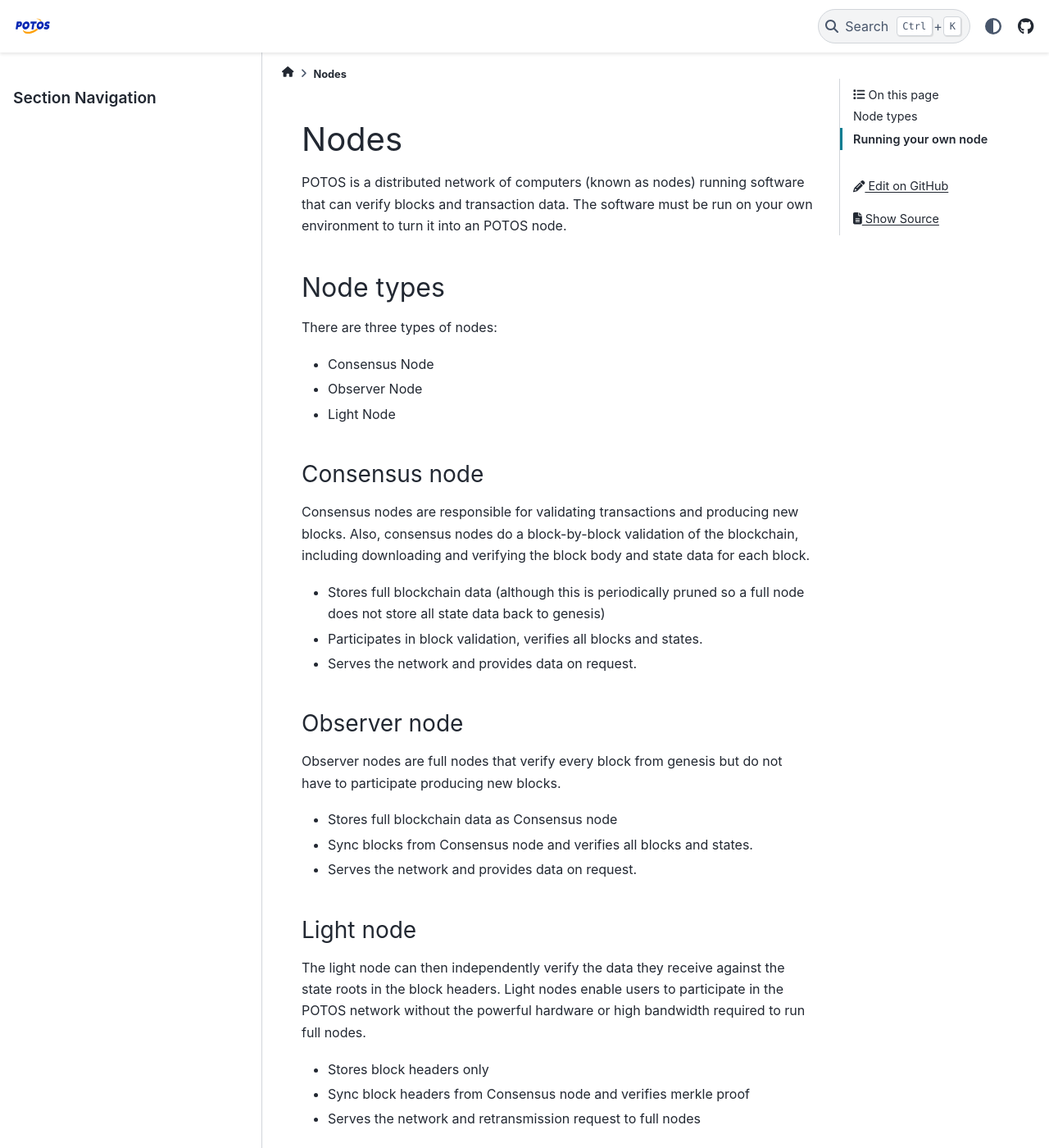
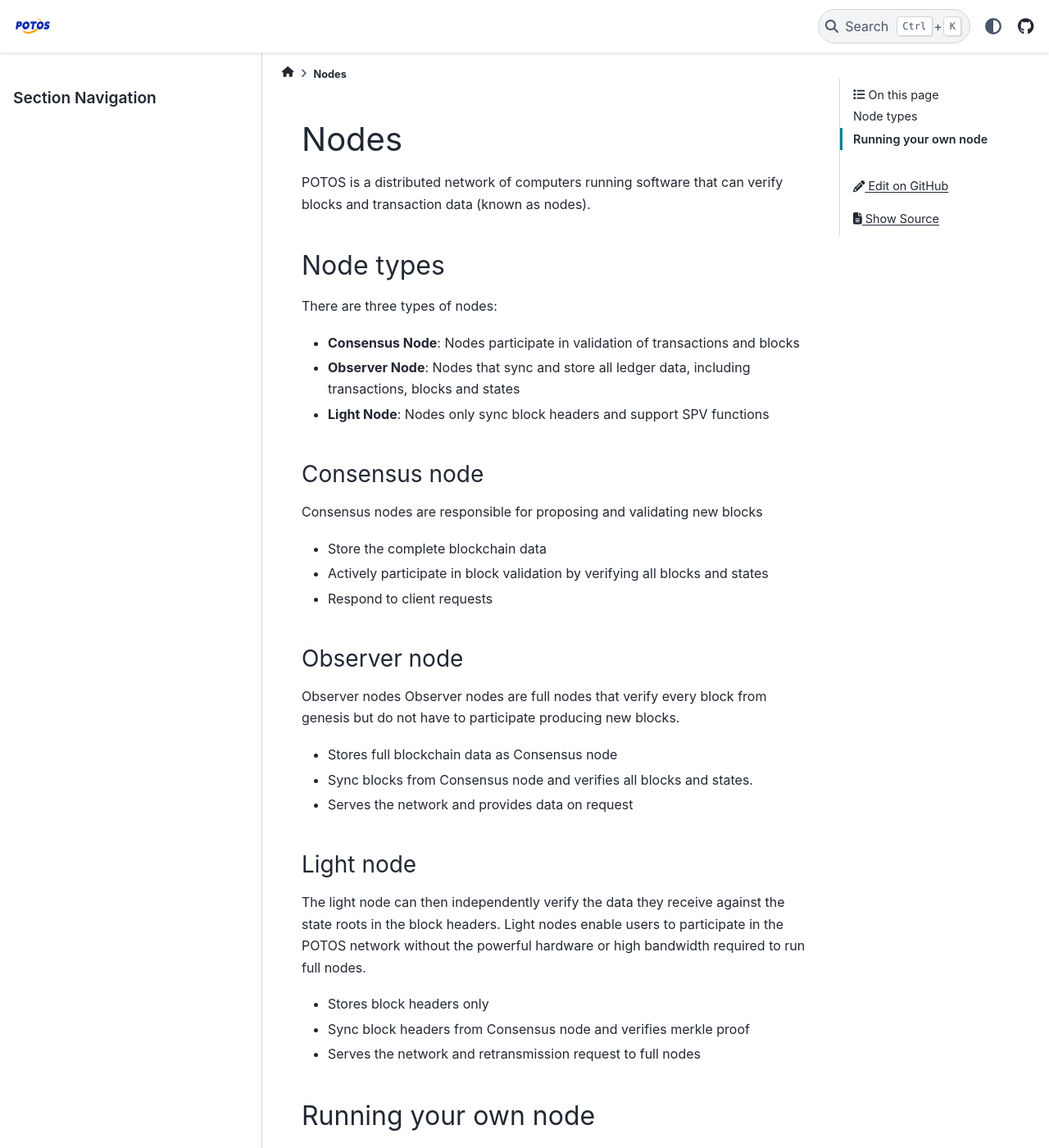
Before and after one commit to potoshk/potos-docs, a Sphinx documentation site: the page built from docs/glossary/nodes.md, in a window 1280 px wide and 1400 px high. Shown: the whole window at 82% size. Built offline with Sphinx 7.4.7 and the PyData theme 0.15.4, drawn with Linux system fonts in a browser that asks for light colours; some of the changed text lies outside the part shown.

```diff
--- a/docs/developer/run_observer.md
+++ b/docs/developer/run_observer.md
@@ -1,4 +1,4 @@
-# Run an observer node
+# How to run POTOS observer nodes
 
 This section provides a step-by-step guide to running an observer node on your own environment.
 
--- a/docs/glossary/nodes.md
+++ b/docs/glossary/nodes.md
@@ -1,30 +1,32 @@
 # Nodes
 
-POTOS is a distributed network of computers (known as nodes) running software that can verify blocks and transaction data. The software must be run on your own environment to turn it into an POTOS node.
+POTOS is a distributed network of computers running software that can verify blocks and transaction data (known as nodes).
 
 ## Node types
 
 There are three types of nodes:
 
-- Consensus Node
-- Observer Node
-- Light Node
+- **Consensus Node**: Nodes participate in validation of transactions and blocks
+- **Observer Node**: Nodes that sync and store all ledger data, including transactions, blocks and states
+- **Light Node**: Nodes only sync block headers and support SPV functions
 
 ### Consensus node
 
-Consensus nodes are responsible for validating transactions and producing new blocks. Also, consensus nodes do a block-by-block validation of the blockchain, including downloading and verifying the block body and state data for each block.
+Consensus nodes are responsible for proposing and validating new blocks
 
-- Stores full blockchain data (although this is periodically pruned so a full node does not store all state data back to genesis)
-- Participates in block validation, verifies all blocks and states.
-- Serves the network and provides data on request.
+- Store the complete blockchain data
+- Actively participate in block validation by verifying all blocks and states
+- Respond to client requests
+
 
 ### Observer node
 
+Observer nodes
 Observer nodes are full nodes that verify every block from genesis but do not have to participate producing new blocks.
 
 - Stores full blockchain data as Consensus node
 - Sync blocks from Consensus node and verifies all blocks and states.
-- Serves the network and provides data on request.
+- Serves the network and provides data on request
 
 ### Light node
 
@@ -38,4 +40,4 @@ The light node can then independently verify the data they receive against the s
 
 Interested in running your own POTOS node?
 
-For a beginner-friendly introduction visit our [run a node](../developer/run_node.md) page to learn more.
+For a beginner-friendly introduction visit our [How to run POTOS observer nodes](../developer/run_observer.md) page to learn more.
```
Also changed, not shown: docs/concepts/fisco-bcos.md (+1 -1 lines), docs/glossary/transaction-fees.md (+1 -1 lines), docs/index.md (+6 -5 lines).
